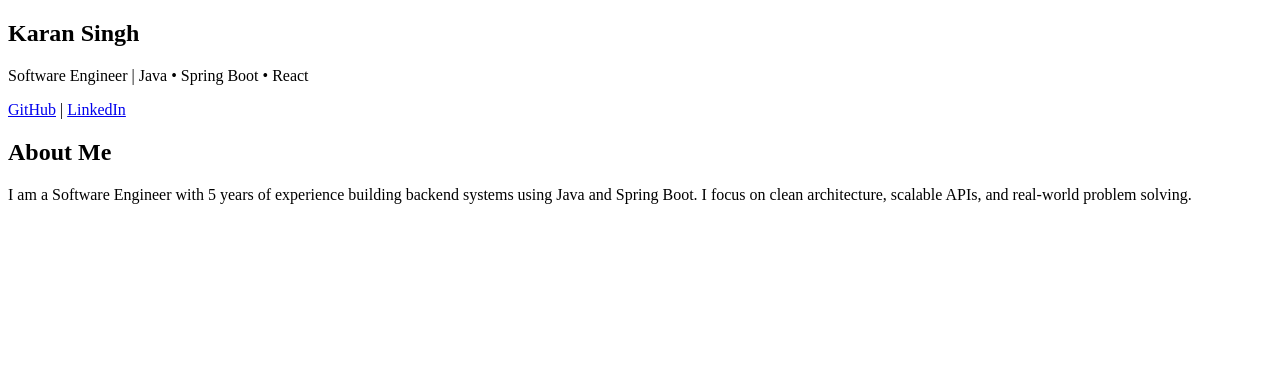
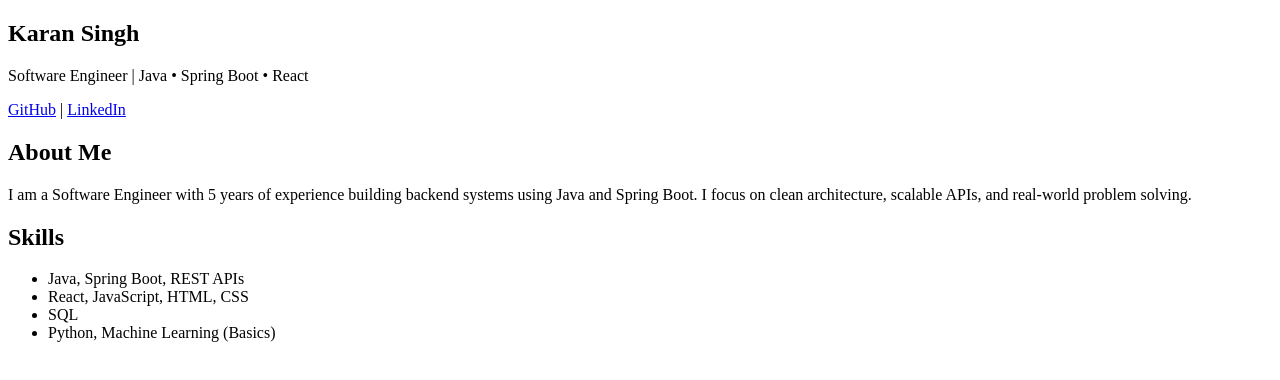
Before and after one commit to KaranSinghG/react-portfolio, a React (Vite) app in the folder portfolio/: page / in a window 1280 px wide. Shown: the top 380 px of the page. Built offline with nearby package versions, Linux system fonts and the light colour scheme.

Commit message:
Add Skills component and integrate it into App

```diff
--- a/portfolio/src/App.jsx
+++ b/portfolio/src/App.jsx
@@ -1,5 +1,6 @@
 import About from './components/About'
 import Header from './components/Header'
+import Skills from './components/Skills'
 
 function App() {
 
@@ -7,6 +8,7 @@ function App() {
     <>
       <Header />
       <About />
+      <Skills />
     </>
   )
 }
--- /dev/null
+++ b/portfolio/src/components/Skills.jsx
@@ -0,0 +1,15 @@
+function Skills() {
+    return (
+        <>
+            <h2>Skills</h2>
+            <ul>
+                <li>Java, Spring Boot, REST APIs</li>
+                <li>React, JavaScript, HTML, CSS</li>
+                <li>SQL</li>
+                <li>Python, Machine Learning (Basics)</li>
+            </ul>
+        </>
+    );
+}
+
+export default Skills;
```
